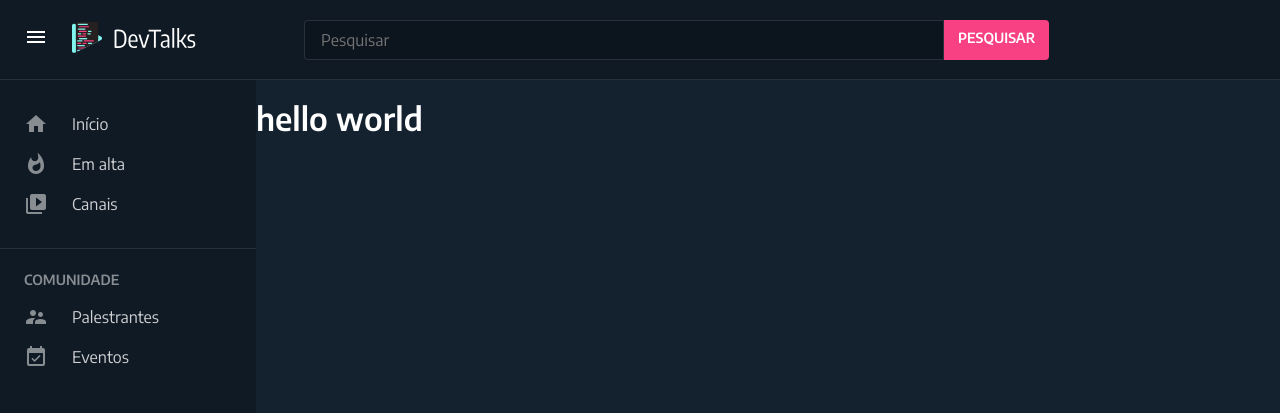
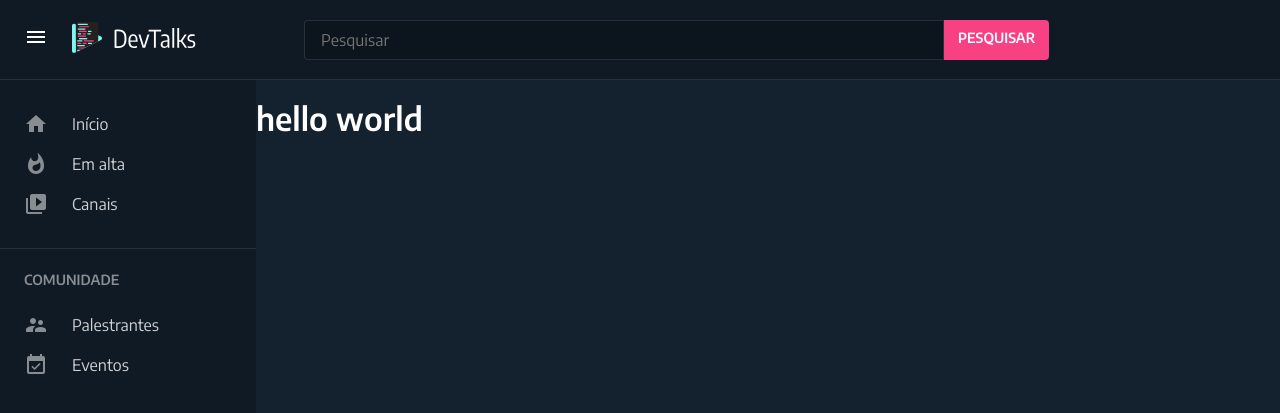
Before and after one commit to devtalksbr/devtalks.github.io, a Jekyll site: the page built from index.html, in a window 1280 px wide. Shown: the top 413 px of the page. Built offline with Jekyll 4.4.1, drawn with Linux system fonts in a browser that asks for light colours; some web fonts are replaced.

Commit message:
Fix sidebar menu title

```diff
--- a/assets/_scss/layouts/_sidebar.scss
+++ b/assets/_scss/layouts/_sidebar.scss
@@ -33,7 +33,7 @@
 
     &__title {
       margin: 0;
-      margin-bottom: rem(8px);
+      margin-bottom: rem(16px);
       padding: 0 rem(24px);
       text-transform: uppercase;
       color: rgba($white, .5);
```
